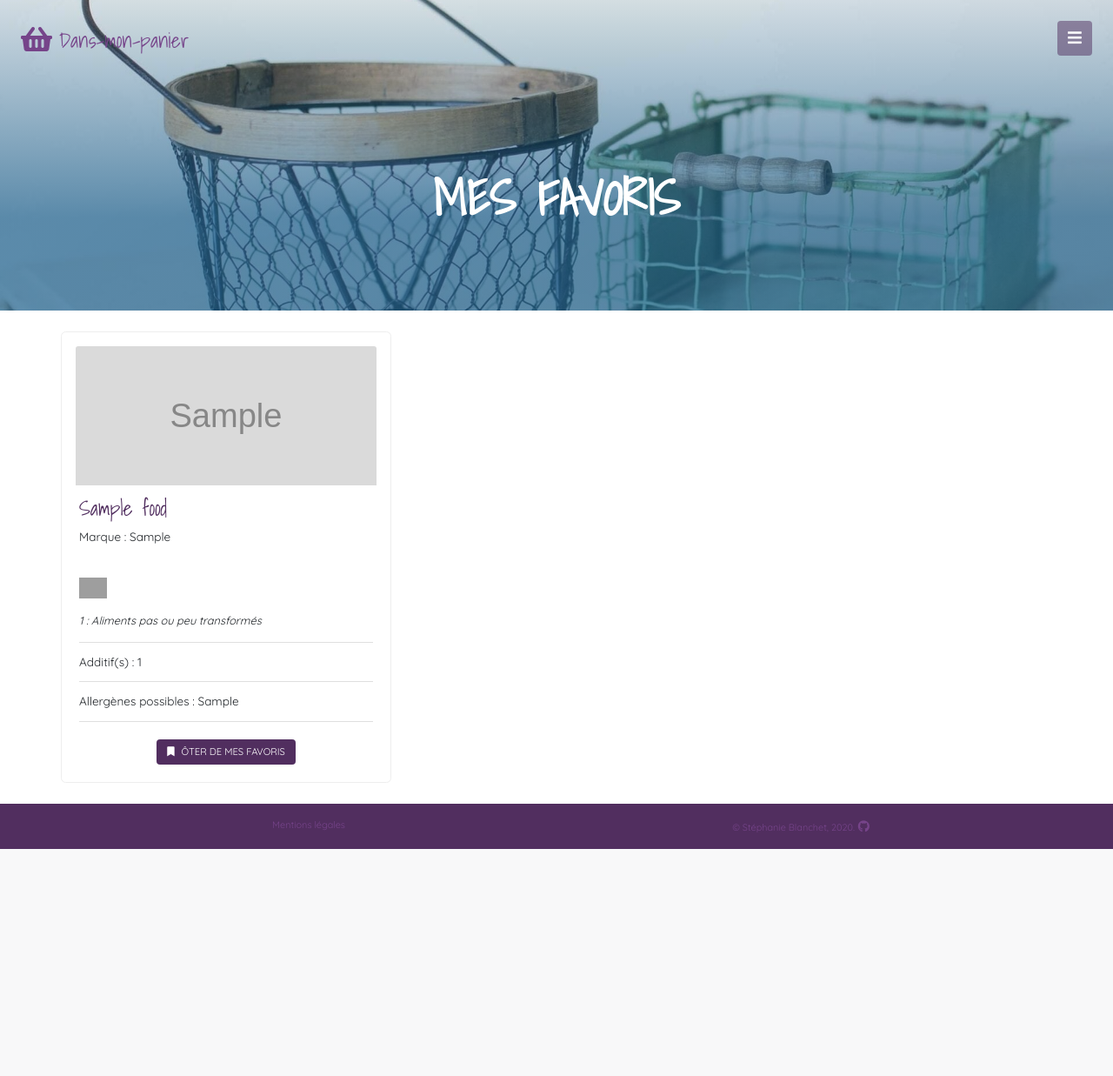
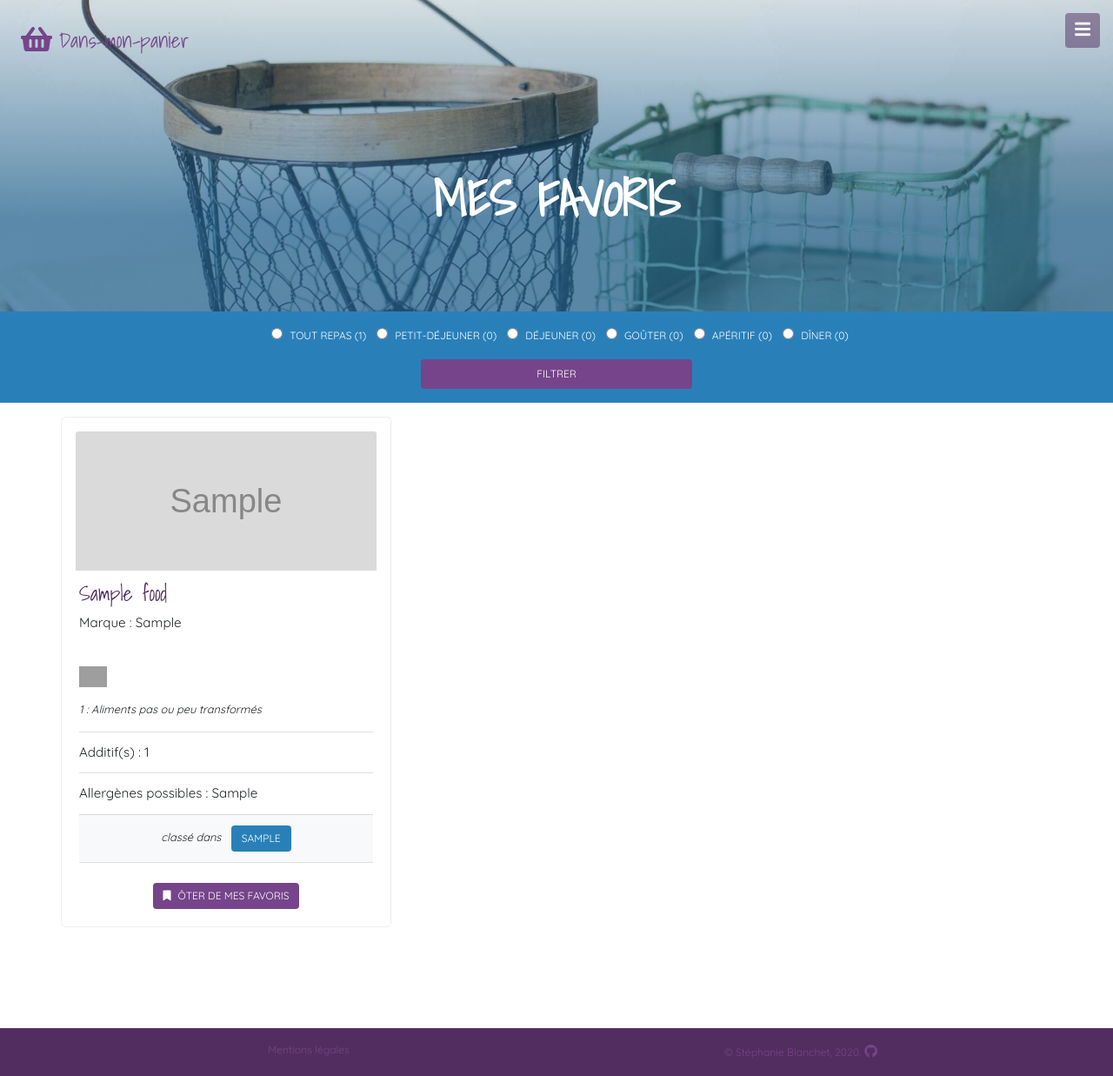
Before and after one commit to StfBlanchet/DansMonPanier_App, a Django app: page /my_favorites/ in a window 1280 px wide. Shown: the whole page at 87% size. Before the commit the page ends 976 px from the top, so only its background shows below. Run offline with Django 3.2, Linux system fonts and the light colour scheme; a user stored in the database is signed in; tables that the repository leaves empty hold one stand-in row (values such as "Sample post"); grey boxes marked "Sample" are stand-in pictures; some libraries are stand-ins or nearby versions; grey boxes are pictures that could not be loaded.

Commit message:
Add favorites management and filtering

```diff
--- a/explore/data/food_builder.py
+++ b/explore/data/food_builder.py
@@ -111,7 +111,6 @@ class FoodBuilder:
         # Drop rows where product profile completeness is missing or < 90%
         self.res.drop(self.res[self.res.completeness == ''].index, inplace=True)
         self.res.drop(self.res[self.res.completeness.astype(float) < 0.9].index, inplace=True)
-        self.res.drop(self.res[self.res.completeness < 0.9].index, inplace=True)
 
         # Remove undesired tags from cols containing text
         cleaner_0 = re.compile(r'[\t\n\r"_*]')
@@ -178,5 +177,3 @@ class FoodBuilder:
         csv_name = self.uris_cat.replace("'", "-") + '_dataset.csv'
         self.csv_path = os.path.join(my_path, "../data/", csv_name)
         self.res.to_csv(self.csv_path, index=False, sep=';', header=True, columns=vars)
-        self.uris_cat = self.uris_cat.replace("'", "-") + '_dataset'
-        self.res.to_csv(self.uris_cat + '.csv', index=False, sep=';', header=True, columns=vars)
--- a/explore/management/commands/refresh_data.py
+++ b/explore/management/commands/refresh_data.py
@@ -7,7 +7,6 @@ from django.core.management.base import BaseCommand
 import sys
 sys.path.insert(1, '/path/to/data/dir') # replace with server home path to data
 from cat_builder import *
-sys.path.insert(1, '/home/dev/monpanier/explore/data')
 from data_features import *
 from food_builder import *
 import psycopg2
--- a/explore/models.py
+++ b/explore/models.py
@@ -74,6 +74,7 @@ class Favorite(models.Model):
     """
     products = models.ForeignKey(Food, on_delete=models.CASCADE)
     user = models.ForeignKey(User, on_delete=models.CASCADE)
+    meal = models.CharField(max_length=15, null=True)
 
     def ref_list(self, request):
         """
--- a/explore/process.py
+++ b/explore/process.py
@@ -18,12 +18,13 @@ class Process:
     def __init__(self):
         self.q = str()
 
-    def pluralize(self, raw_query):
+    def formatting(self, raw_query):
         """
         Put the main entity in the plural
         if not the case
         """
         self.q = unidecode(raw_query).split()
+        self.q[0] = self.q[0].capitalize()
         if not self.q[0].endswith('s') and not self.q[0].endswith('x') and not self.q[0].endswith('au'):
             self.q[0] = self.q[0] + 's'
         elif self.q[0].endswith('au'):
--- a/explore/static/explore/css/creative.css
+++ b/explore/static/explore/css/creative.css
@@ -1,15 +1,4 @@
-/*! DansMonPanier! CSS THEME CUSTOMIZATION
- *
- * Start Bootstrap - Creative v5.1.8 (https://startbootstrap.com/template-overviews/creative)
- * Copyright 2013-2019 Start Bootstrap
- * Licensed under MIT (https://github.com/BlackrockDigital/startbootstrap-creative/blob/master/LICENSE)
- */
-/*!
- * Bootstrap v4.3.1 (https://getbootstrap.com/)
- * Copyright 2011-2019 The Bootstrap Authors
- * Copyright 2011-2019 Twitter, Inc.
- * Licensed under MIT (https://github.com/twbs/bootstrap/blob/master/LICENSE)
- */
+/*! DansMonPanier! CSS THEME CUSTOMIZATION */
 
 
 body,
@@ -28,7 +17,7 @@ html {
 body {
   margin: 0;
   font-family: 'Quicksand', sans-serif;
-  font-size: 0.85rem;
+  font-size: 0.95rem;
   font-weight: 400;
   line-height: 1.5;
   color: #212529;
@@ -63,9 +52,12 @@ a:hover {
   text-decoration: none;
 }
 
-
 footer {
   background: #512e5f;
+  position: relative;
+  bottom: 0;
+  left: 0;
+  width: 100%;
 }
 
 footer a {
@@ -78,6 +70,11 @@ footer a:hover {
 
 p {
   text-align: justify;
+}
+
+.page-section {
+  padding: 1rem 0;
+  min-height: 100% !important;
 }
 
 .deep_purple {
@@ -229,12 +226,11 @@ h1, h2, h3, h4, h5, h6,
 .form-control::placeholder {
   color: #512e5f;
   opacity: 1;
-  font-size: 0.8rem;
+  font-size: 0.85rem;
 }
 
-.form-control:disabled, .form-control[readonly] {
-  background-color: #e9ecef;
-  opacity: 1;
+input {
+  border: 1px solid rgba(0, 0, 0, 0.125);
 }
 
 .btn {
@@ -261,10 +257,6 @@ h1, h2, h3, h4, h5, h6,
   background-color: #512e5f;
   border: none;
   display: inline;
-}
-
-.green {
-  background: #2980b9;
 }
 
 .btn-primary:hover {
@@ -340,25 +332,36 @@ h1, h2, h3, h4, h5, h6,
   border-radius: 0.2rem;
 }
 
-/* DROPDOWN */
+.border-light {
+  border: 1px solid #884ea0;
+}
+
+.green {
+  background: #2980b9;
+}
+
+.purple {
+  background: #76448a;
+}
+
+/* DROPDOWN MENU */
 
 .dropdown-menu {
   color: #fff;
   background: #1f618d;
   font-size: 0.85rem;
-  border: none;
   position: absolute;
   top: 100%;
   left: 0;
   z-index: 1000;
   display: none;
-  float: left;
-  min-width: 72.5%;
-  padding: 0.5rem 0;
-  margin-bottom: -1.75rem;
+  width: 75%;
+  padding: 0.5rem;
+  margin-top: 0;
   text-align: left;
   list-style: none;
   background-clip: padding-box;
+  border: none;
   border-radius: 0.25rem;
 }
 
@@ -475,15 +478,17 @@ h1, h2, h3, h4, h5, h6,
 }
 
 .alert-info {
-  height: 100%;
+  min-height: 100% !important;
   color: #fff;
   font-size: 0.9rem;
   background-color: #512e5f;
-  padding-top: 40%;
   opacity: 0.9;
-  border: none;
+  border-radius: 0;
   text-align: center;
-  z-index: 2;
+  padding-top: 45%;
+  padding-left: 1rem;
+  padding-right: 1rem;
+  z-index: 1000;
 }
 
 .alert-info a:hover {
@@ -570,7 +575,7 @@ button.close {
 }
 
 .text-x-small {
-  font-size: 0.7rem;
+  font-size: 0.75rem;
 }
 
 .text-monospace {
@@ -653,8 +658,8 @@ button.close {
 
 .menu-toggle {
   position: fixed;
-  right: 1.5rem;
-  top: 1.5rem;
+  right: 15px;
+  top: 15px;
   width: 2.5rem;
   height: 2.5rem;
   text-align: center;
@@ -696,7 +701,7 @@ header {
 }
 
 header.masthead {
-  height: 100%;
+  min-height: 100% !important;
   background: linear-gradient(to top, rgba(31, 97, 141, 0.7) 35%, rgba(31, 97, 141, 0.1) 100%), url("../img/bg-masthead.jpg");
   background-position: center;
   background-repeat: no-repeat;
@@ -705,7 +710,7 @@ header.masthead {
 }
 
 header.masthead h1 {
-  margin-top: 27%;
+  margin-top: 20%;
 }
 
 .master {
--- a/explore/templates/explore/favorites.html
+++ b/explore/templates/explore/favorites.html
@@ -6,7 +6,22 @@
 
 
   <!-- Favorites Section -->
-  <section class="page-section my-4">
+  <section class="page-section mb-4 pt-0">
+    <div class="container-fluid justify-content-center text-white green pb-3 mb-3">
+      <form action="{% url 'my_favorites' %}" method="get">
+        {% csrf_token %}
+      <div class="text-center py-3 mb-0">
+      <label class="d-inline text-uppercase text-x-small"><input class="ml-2 mr-2" type="radio" name="m" value="tout_repas">tout repas ({{ counts.tout_repas }})</label>
+      <label class="d-inline text-uppercase text-x-small"><input class="ml-2 mr-2" type="radio" name="m" value="petit_dejeuner">petit-déjeuner ({{ counts.petit_dejeuner }})</label>
+      <label class="d-inline text-uppercase text-x-small"><input class="ml-2 mr-2" type="radio" name="m" value="dejeuner">déjeuner ({{ counts.dejeuner }})</label>
+      <label class="d-inline text-uppercase text-x-small"><input class="ml-2 mr-2" type="radio" name="m" value="gouter">goûter ({{ counts.gouter }})</label>
+      <label class="d-inline text-uppercase text-x-small"><input class="ml-2 mr-2" type="radio" name="m" value="aperitif">apéritif ({{ counts.aperitif }})</label>
+      <label class="d-inline text-uppercase text-x-small"><input class="ml-2 mr-2" type="radio" name="m" value="diner">dîner ({{ counts.diner }})</label>
+      </div>
+        <button name="f" class="d-block m-auto w-25 btn btn-primary text-uppercase text-white text-x-small purple py-2 ml-3" type="submit" value="go">
+        filtrer</button>
+      </form>
+    </div>
     <div class="container justify-content-center">
       <ul class="list-unstyled row">
        {% for food in favorites %}
@@ -27,7 +42,7 @@
               {% endif %}
               <br>
               <ul class="list-group list-group-flush">
-                <li style="border:none" class="py-0 list-group-item">
+                <li class="border-0 py-0 list-group-item">
                 {% if food.nutrition_grade %}
                   {% if food.nutrition_grade == 'a' %}
                   <img class="img-score" src="{% static 'explore/off_icons/nutriscore-a.svg' %}" alt="Score nutritionnel {{ food.nutrition_grade }}">
@@ -89,11 +104,18 @@
                 {% if food.fair_trade == 'True' %}
                 <li class="list-group-item">Commerce équitable</li>
                 {% endif %}
+                {% for meal in meals %}
+                {% if meal.products_id == food.id %}
+                <li class="list-group-item bg-light text-small text-center font-italic">
+                  classé dans <button class="btn green text-white text-uppercase text-x-small ml-2">{{ meal.meal }}</button>
+                </li>
+                {% endif %}
+                {% endfor %}
                 <li class="list-group-item p-0 m-0 text-center">
                   <br>
                    <form action="{% url 'remove_favorites' %}" method="post">
                     {% csrf_token %}
-                   <button name="r" value="{{ food.id }}" type="submit" class="text-uppercase text-x-small btn btn-primary">
+                   <button name="r" value="{{ food.id }}" type="submit" class="text-uppercase text-x-small btn btn-primary purple">
                      <i class="fas fa-bookmark"></i>ôter de mes favoris</button>
                    </form>
                 </li>
--- a/explore/views.py
+++ b/explore/views.py
@@ -20,9 +20,7 @@ def index(request):
     """
     Function to return the home page.
     """
-    header = 'masthead'
-    title = 'Je sais ce que je mange !'
-    return render(request, 'explore/index.html', {'class': header, 'title': title})
+    return render(request, 'explore/index.html', {'class': 'masthead', 'title': 'Je sais ce que je mange !'})
 
 
 def results(request):
@@ -30,22 +28,22 @@ def results(request):
     Function to return search results
     according to the user query.
     """
-    header = 'master'
-    title = 'Faites le bon choix !'
     raw_query = request.GET.get('q')
-    rq = raw_query.split()
+    # Format user query
+    q = Process().formatting(raw_query)
+    rq = q.split()
     if len(rq) == 0 or len(rq[0]) < 3:
         # prevent empty query
         messages.info(request, 'Veuillez saisir un aliment.')
         return HttpResponseRedirect(request.META.get('HTTP_REFERER', '/'))
     else:
-        # Remove accents
-        q = Process().pluralize(raw_query)
         # Query the complete expression in category_group field
-        dataset = Food.objects.filter(category_group__unaccent__icontains=q)
-        if not dataset:
-            # Query the first two words only in category_group field
-            dataset = Food.objects.filter(category_group__unaccent__startswith=q[:1])
+        dataset = Food.objects.filter(category_group__unaccent__contains=q)
+        if len(dataset) < 20:
+            # Query the first two words in case of long query
+            dataset = Food.objects.filter(
+                Q(category_group__unaccent__contains=q) | Q(name__unaccent__contains=q.title())
+            )
         # Rank results
         ranking = request.GET.get('ranking')
         results = dataset
@@ -76,12 +74,12 @@ def results(request):
             # filter results by fsc criteria
             data = results.filter(fsc=True)[:100]
         if data:
-            context = {'results': data, 'class': header, 'title': title}
+            context = {'results': data, 'class': 'master', 'title': 'Faites le bon choix !'}
             if request.user.is_authenticated:
                 # check the user favorite list
                 # so to prevent duplicates
                 registered = Favorite().ref_list(request)
-                context = {'registered': registered, 'results': data, 'class': header, 'title': title}
+                context = {'registered': registered, 'results': data, 'class': 'master', 'title': 'Faites le bon choix !'}
             return render(request, 'explore/results.html', context)
         else:
             messages.info(request, 'Aucun résultat ne correspond à votre recherche.')
@@ -93,12 +91,11 @@ def item(request, id):
     Function to return the features
     of a targeted product.
     """
-    header = 'food_item'
     features = Food.objects.filter(id=id)
-    context = {'features': features, 'class': header}
+    context = {'features': features, 'class': 'food_item'}
     if request.user.is_authenticated:
         registered = Favorite().ref_list(request)
-        context = {'features': features, 'class': header, 'registered': registered}
+        context = {'features': features, 'class': 'food_item', 'registered': registered}
     return render(request, 'explore/item.html', context)
 
 
@@ -109,8 +106,9 @@ def save_favorites(request):
     """
     if request.user.is_authenticated:
         p = request.POST.get('p')
+        m = request.POST.get('m')
         product = Food.objects.get(pk=p)
-        Favorite(products=product, user=request.user).save()
+        Favorite(products=product, user=request.user, meal=m).save()
         msg = 'Produit enregistré !'
     else:
         msg = mark_safe('<a href="/signin"><u>Connectez-vous ou inscrivez-vous</u></a> pour enregistrer des produits.')
@@ -120,20 +118,40 @@ def save_favorites(request):
 
 def my_favorites(request):
     """
-    Function to display
+    Function to display and manage
     the user's favorites.
     """
-    header = 'master'
-    header_ = 'masthead'
-    title = 'Mes favoris'
-    title_ = 'Pas encore de favoris ? Lâchez-vous !'
     if request.user.is_authenticated:
-        favorites = Food.objects.filter(favorite__user=request.user)
-        if len(favorites) > 0:
-            context = {'favorites': favorites, 'class': header, 'title': title}
+        meals = Favorite.objects.filter(user=request.user)
+        if len(meals) > 0:
+            # Count the number of items per meal
+            meal_list = ['petit_dejeuner', 'dejeuner', 'gouter', 'aperitif', 'diner']
+            counts = dict()
+            for meal in meal_list:
+                tot = Food.objects.filter(favorite__user=request.user).filter(favorite__meal=meal).count()
+                counts.update({meal:tot})
+            tout_repas = 'tout_repas'
+            counts.update({tout_repas:len(meals)})
+            products = Food.objects.filter(favorite__user=request.user)
             temp = 'explore/favorites.html'
+            m = request.GET.get('m')
+            title = ['Mes favoris', 'Ma sélection ' + str(m)]
+            context = {'favorites': products,
+                       'meals': meals,
+                       'counts': counts,
+                       'class': 'master',
+                       'title': title[0]}
+            # Filter items by meal
+            f = request.GET.get('f')
+            if f == 'go':
+                if m == 'tout_repas':
+                    selection = products
+                else:
+                    selection = Food.objects.filter(favorite__user=request.user).filter(favorite__meal=m)
+                context.update({'favorites': selection, 'title': title[1]})
         else:
-            context = {'class': header_, 'title': title_}
+            # Return index with custom title
+            context = {'class': 'masthead', 'title': 'Pas encore de favoris ?'}
             temp = 'explore/index.html'
         return render(request, temp, context)
     else:
@@ -158,10 +176,8 @@ def my_profile(request):
     user profile.
     """
     if request.user.is_authenticated:
-        header = 'master'
         user = request.user
-        title = user.first_name
-        return render(request, 'explore/profile.html', {'class': header, 'title': title})
+        return render(request, 'explore/profile.html', {'class': 'master', 'title': user.first_name})
     else:
         return HttpResponseRedirect(reverse('index'))
 
@@ -171,10 +187,7 @@ def signin(request):
     Function to register
     new user.
     """
-    header = 'master'
-    title = 'Votre espace'
     form = UserForm(request.POST)
-    context = {'form': form, 'class': header, 'title': title}
     if request.method == 'POST':
         if form.is_valid():
             form.save()
@@ -188,7 +201,7 @@ def signin(request):
         else:
             msg = 'Informations erronées ou non conformes aux règles de sécurité. Veuillez recommencer.'
             messages.info(request, msg)
-    return render(request, 'explore/signin.html', context)
+    return render(request, 'explore/signin.html', {'form': form, 'class': 'master', 'title': 'Votre espace'})
 
 
 def user_login(request):
@@ -196,8 +209,6 @@ def user_login(request):
     Function to allow
     the user to log in.
     """
-    header = 'master'
-    title = 'Votre espace'
     if request.method == 'POST':
         username = request.POST.get('username')
         password = request.POST.get('password')
@@ -210,7 +221,7 @@ def user_login(request):
         else:
             msg = 'Identifiants incorrects.'
             messages.info(request, msg)
-    return render(request, 'explore/signin.html', {'class': header, 'title': title})
+    return render(request, 'explore/signin.html', {'class': 'master', 'title': 'Votre espace'})
 
 
 def user_logout(request):
@@ -228,6 +239,4 @@ def legal(request):
     Function to display
     the legal notice.
     """
-    header = 'master'
-    title = 'Mentions légales'
-    return render(request, 'explore/legal.html', {'class': header, 'title': title})
+    return render(request, 'explore/legal.html', {'class': 'master', 'title': 'Mentions légales'})
--- a/requirements.txt
+++ b/requirements.txt
@@ -2,7 +2,6 @@ certifi==2019.11.28
 chardet==3.0.4
 dj-database-url==0.5.0
 Django==2.2.9
-django-debug-toolbar==2.1
 django-environ==0.4.5
 django-postgres-copy==2.4.2
 gunicorn==20.0.4
@@ -10,7 +9,6 @@ idna==2.8
 lxml==4.4.2
 numpy==1.17.4
 pandas==0.25.3
-pkg-resources==0.0.0
 psycopg2==2.8.4
 python-dateutil==2.8.1
 pytz==2019.3
```
Also changed, not shown: explore/data/data_features.py (+0 -11 lines), explore/templates/explore/item.html (+15 -5 lines), explore/templates/explore/results.html (+12 -20 lines), explore/tests.py (+25 -25 lines), readme.md.
